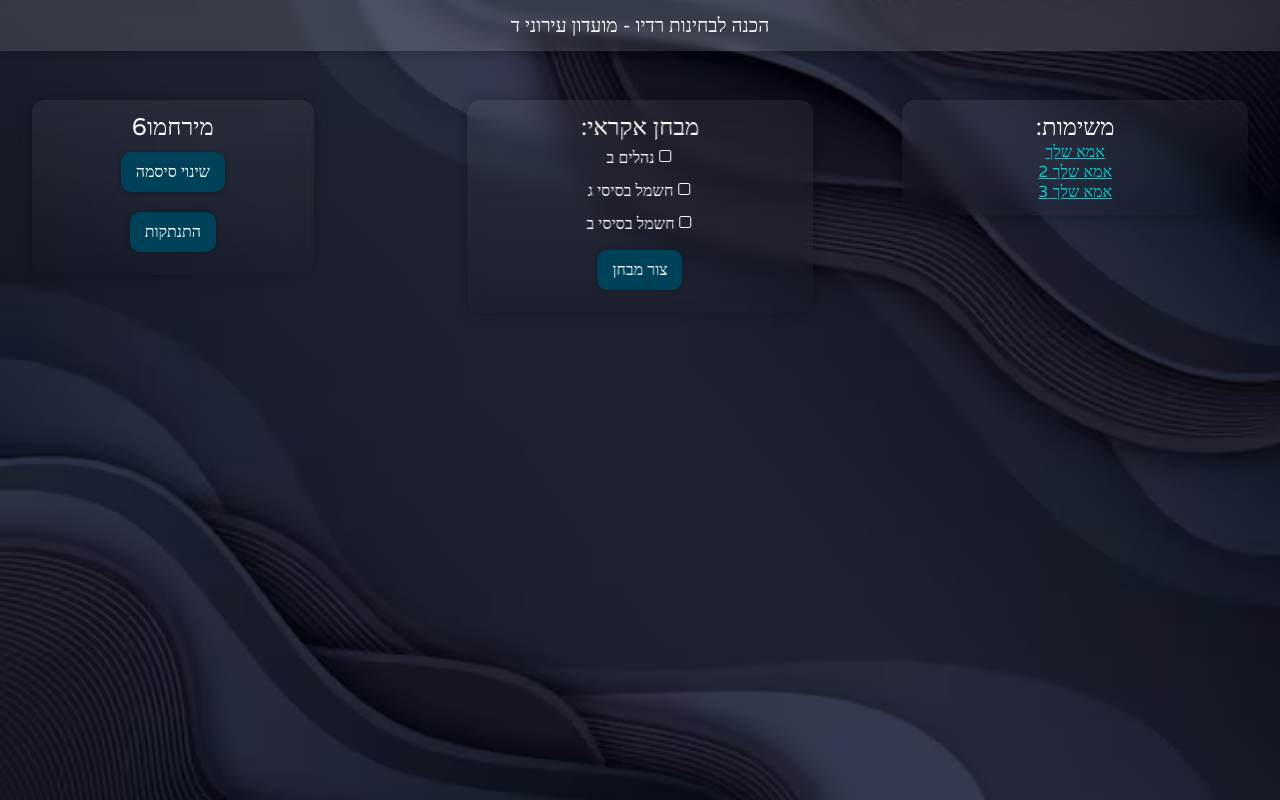
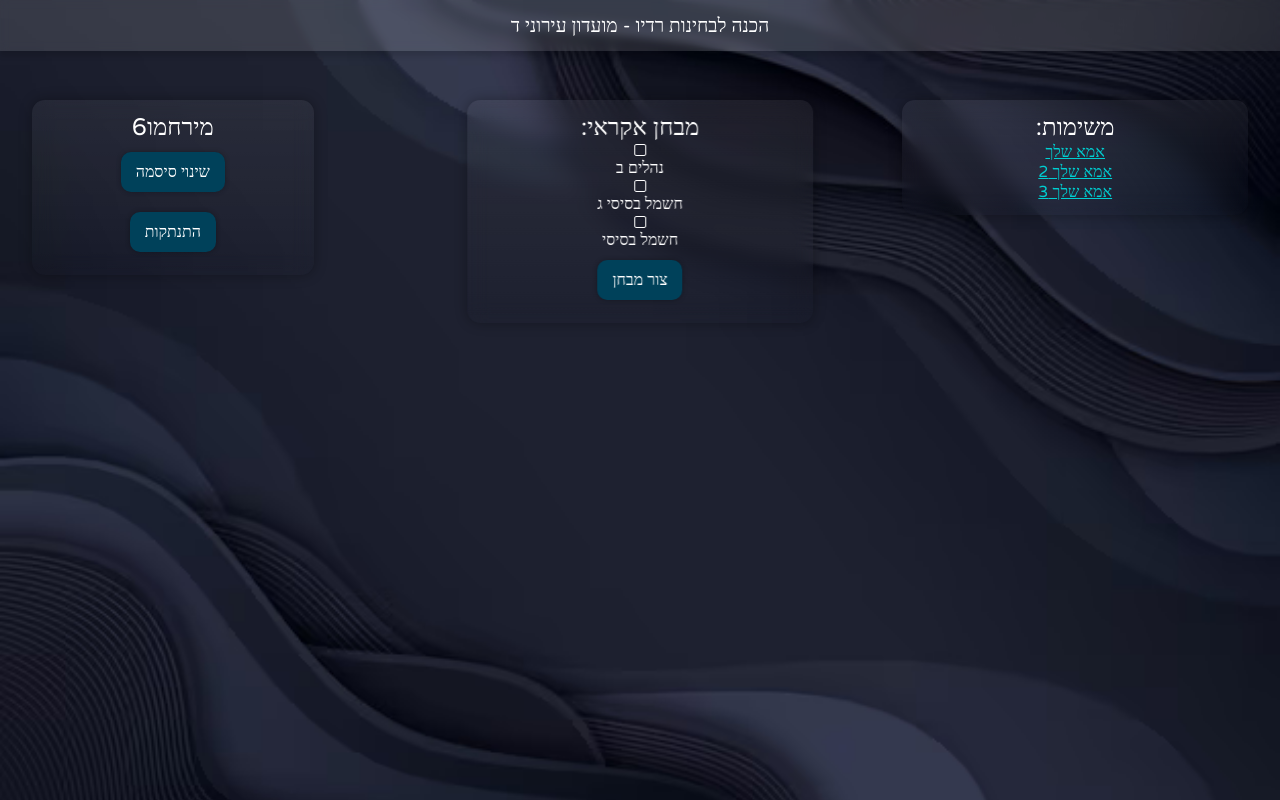
Before and after one commit to Tzabarpho/radio, a plain HTML site: page index.html in a window 1280 px wide. Drawn offline with Linux system fonts and the light colour scheme.

Commit message:
woo more edits

```diff
--- a/index.html
+++ b/index.html
@@ -17,9 +17,12 @@
 
     <form class="card" id="test-randomizer">
         מבחן אקראי:
-        <span><input type="checkbox" name="a">נהלים ב</span>
-        <span><input type="checkbox" name="b">חשמל בסיסי ג</span>
-        <span><input type="checkbox" name="c">חשמל בסיסי ב</span>
+        <input type="checkbox" name="a" id="a">
+        <label for="a">נהלים ב</label>
+        <input type="checkbox" name="b" id="b">
+        <label for="b">חשמל בסיסי ג</label>
+        <input type="checkbox" name="c" id="c">
+        <label for="c">חשמל בסיסי</label>
         <button type="submit" id="make-test">צור מבחן</button>
     </form>
 
--- a/publish-category.css
+++ b/publish-category.css
@@ -2,5 +2,5 @@
     position: absolute;
     top: 5%;
     left: 50%;
-    transform: translate(-50%, 0);
+    transform: translate(-50%, 0)
 }
```
